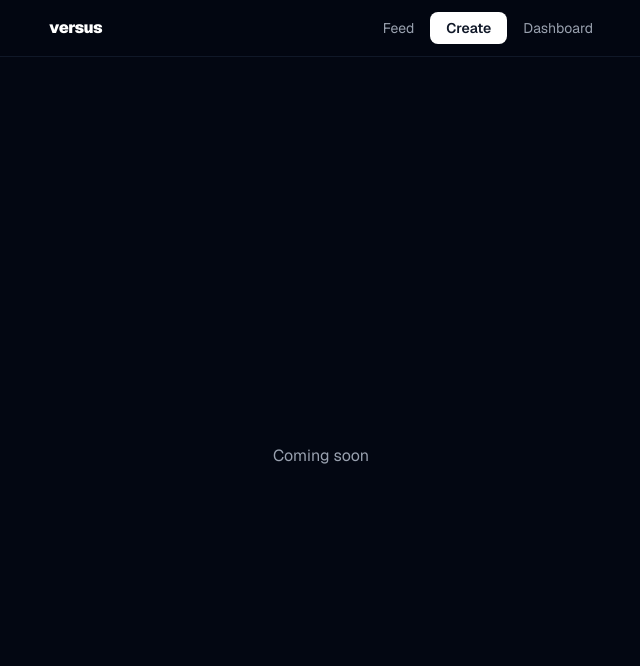
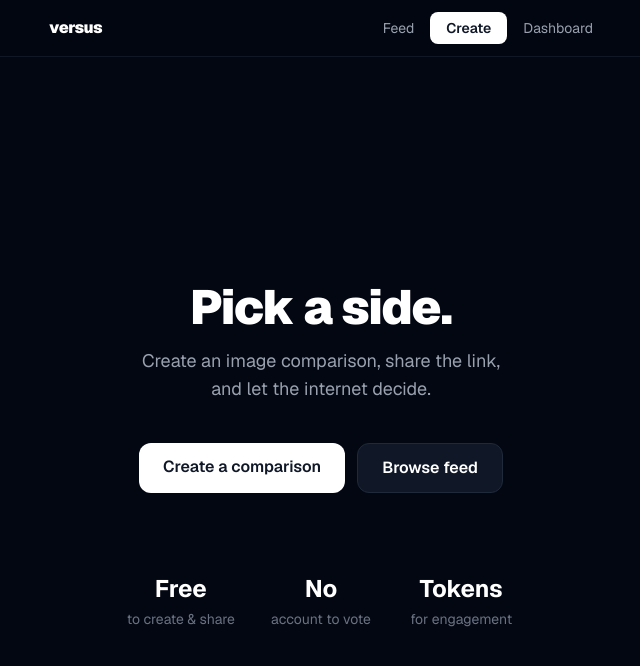
Before and after one commit to sccux/versus, a Next.js app in the folder versus/: page / in a window 1280 px wide. Shown: the top 666 px of the page, without its empty margins (319-959 px from the left). Built offline with nearby package versions, Linux system fonts and the light colour scheme.

Commit message:
feat: add landing page

```diff
--- a/versus/app/page.tsx
+++ b/versus/app/page.tsx
@@ -1,7 +1,44 @@
-export default function Home() {
+import Link from 'next/link'
+
+export default function LandingPage() {
   return (
-    <main className="min-h-screen flex items-center justify-center">
-      <p className="text-gray-400">Coming soon</p>
+    <main className="min-h-screen flex flex-col items-center justify-center p-8 text-center">
+      <h1 className="text-5xl font-black text-white mb-4 tracking-tight">
+        Pick a side.
+      </h1>
+      <p className="text-gray-400 text-lg mb-10 max-w-sm">
+        Create an image comparison, share the link, and let the internet decide.
+      </p>
+
+      <div className="flex gap-3 flex-wrap justify-center">
+        <Link
+          href="/create"
+          className="bg-white text-gray-900 font-semibold px-6 py-3 rounded-xl hover:bg-gray-100 transition-colors"
+        >
+          Create a comparison
+        </Link>
+        <Link
+          href="/feed"
+          className="bg-gray-900 text-white font-semibold px-6 py-3 rounded-xl border border-gray-800 hover:border-gray-600 transition-colors"
+        >
+          Browse feed
+        </Link>
+      </div>
+
+      <div className="mt-20 grid grid-cols-3 gap-8 max-w-md text-sm text-gray-500">
+        <div>
+          <div className="text-2xl font-bold text-white mb-1">Free</div>
+          <div>to create &amp; share</div>
+        </div>
+        <div>
+          <div className="text-2xl font-bold text-white mb-1">No</div>
+          <div>account to vote</div>
+        </div>
+        <div>
+          <div className="text-2xl font-bold text-white mb-1">Tokens</div>
+          <div>for engagement</div>
+        </div>
+      </div>
     </main>
   )
 }
```
